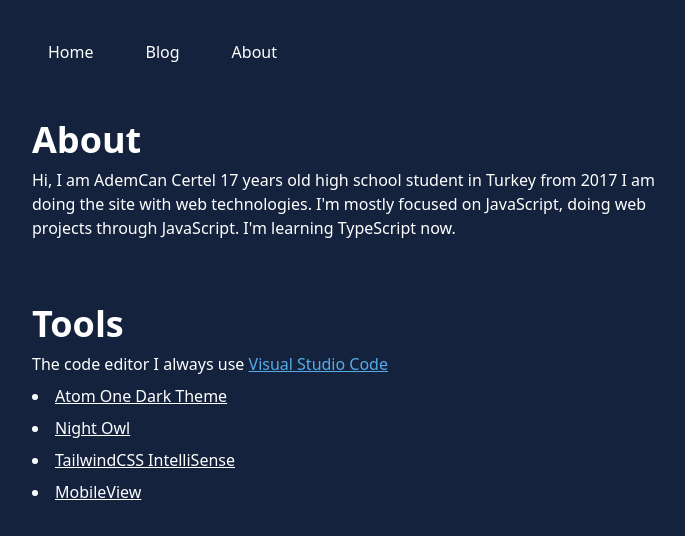
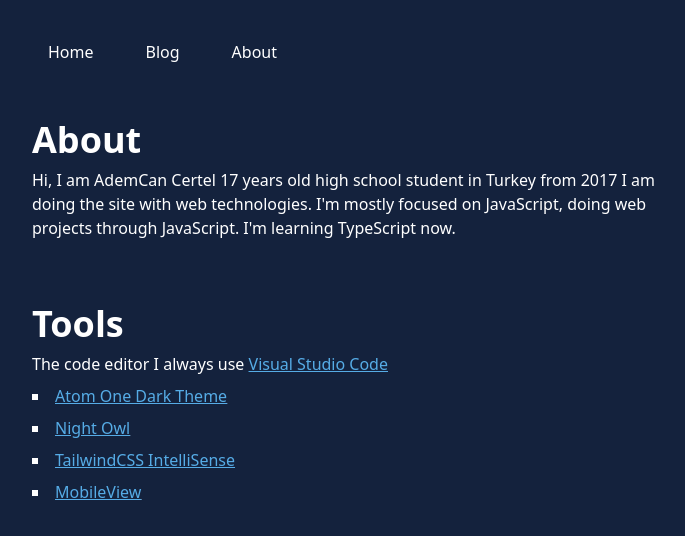
Before and after one commit to AdemCanCertel-zz/website, a Next.js app: page /about in a window 1280 px wide. Shown: the top 536 px of the page, without its empty margins (296-981 px from the left). Built offline with nearby package versions, Linux system fonts and the light colour scheme.

Commit message:
new update

```diff
--- a/src/assets/css/main.css
+++ b/src/assets/css/main.css
@@ -4,7 +4,7 @@ body {
     background-color: #14223D;
     color: white;
 }
-.vsc {
+.vsc, .extensions {
     color: #56ACE6;
     text-decoration: underline;
 }
--- a/src/pages/about.jsx
+++ b/src/pages/about.jsx
@@ -17,10 +17,10 @@ export default function AboutPage() {
                 <p className="mt-2">
                 The code editor I always use <a className="vsc" href="https://code.visualstudio.com/">Visual Studio Code</a>
                 <div className="mt-2 space-y-2 underline">
-                    <li><a href="https://marketplace.visualstudio.com/items?itemName=akamud.vscode-theme-onedark">Atom One Dark Theme</a></li>
-                    <li><a href="https://marketplace.visualstudio.com/items?itemName=sdras.night-owl">Night Owl</a></li>
-                    <li><a href="https://marketplace.visualstudio.com/items?itemName=bradlc.vscode-tailwindcss">TailwindCSS IntelliSense</a></li>
-                    <li><a href="https://marketplace.visualstudio.com/items?itemName=cirlorm.mobileview">MobileView</a></li>
+                    <li type="square"><a className="extensions" href="https://marketplace.visualstudio.com/items?itemName=akamud.vscode-theme-onedark">Atom One Dark Theme</a></li>
+                    <li type="square"><a className="extensions" href="https://marketplace.visualstudio.com/items?itemName=sdras.night-owl">Night Owl</a></li>
+                    <li type="square"><a className="extensions" href="https://marketplace.visualstudio.com/items?itemName=bradlc.vscode-tailwindcss">TailwindCSS IntelliSense</a></li>
+                    <li type="square"><a className="extensions" href="https://marketplace.visualstudio.com/items?itemName=cirlorm.mobileview">MobileView</a></li>
                 </div>
                 </p>
             </dv>
--- a/src/pages/index.jsx
+++ b/src/pages/index.jsx
@@ -7,8 +7,8 @@ export default function HomePage() {
         <main>
         <div className="full-container">
             <div className="space-y-4">
-            <h1 className="text-4xl font-extrabold text-gray-400"><Link href="/">Hi, I'm AdemCan Certel</Link></h1>
-            <p className="mt-5 font-medium">
+            <h1 className="text-4xl font-extrabold text-white"><Link href="/">Hi, I'm AdemCan Certel</Link></h1>
+            <p className="mt-5 font-normal leading-relaxed">
                 Hi, I'm Front End and a high school student,
                 I have about 5 years of experience with JavaScript.
                 NextJS, NuxtJS, ReactJS are the technologies I use all the time. <Link href="/about">(Would you like to learn more about me)</Link>
```
